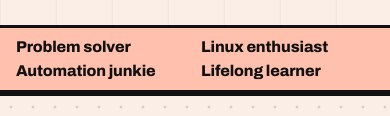
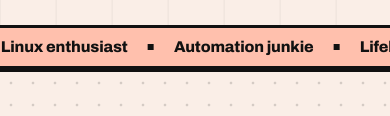
Before and after one commit to shams-27/portfolio, a plain HTML site: page index.html in a window 390 px wide. Shown: the part 464-580 px from the top of the page. Drawn offline with Linux system fonts and the light colour scheme; no server answers.

Commit message:
Add files via upload

```diff
--- a/script.js
+++ b/script.js
@@ -65,6 +65,14 @@ if (backToTopBtn) {
 }
 
 
+// Traits strip: duplicate the list so it can loop seamlessly on small screens
+const stripTrack = document.querySelector('.strip .track');
+if (stripTrack && stripTrack.firstElementChild) {
+    const copy = stripTrack.firstElementChild.cloneNode(true);
+    copy.setAttribute('aria-hidden', 'true');
+    stripTrack.appendChild(copy);
+}
+
 // ---------------------------------------------------------------
 // Google Sheets content: Projects and Skills
 // ---------------------------------------------------------------
@@ -72,8 +80,8 @@ if (backToTopBtn) {
 // values (.csv)" > Publish, then paste each tab's link below. Leave a value as ''
 // to keep whatever is already written in index.html for that section.
 const SHEETS = {
-    projects: 'https://docs.google.com/spreadsheets/d/e/2PACX-1vRXXuVB514-q76YWrnec50cXnoXEU24bUA6PvUFhc7UltmmnEWVFdWD3_GiwPnYXTp8EiRnTktvKeGb/pub?gid=0&single=true&output=csv',
-    skills: 'https://docs.google.com/spreadsheets/d/e/2PACX-1vRXXuVB514-q76YWrnec50cXnoXEU24bUA6PvUFhc7UltmmnEWVFdWD3_GiwPnYXTp8EiRnTktvKeGb/pub?gid=1426459479&single=true&output=csv',
+    projects: '',
+    skills: '',
 };
 
 // Minimal CSV parser (quoted fields, escaped quotes, line breaks inside quotes)
--- a/style.css
+++ b/style.css
@@ -550,6 +550,24 @@ footer p { max-width: 1100px; margin-inline: auto; }
     .back-to-top { width: 42px; height: 42px; right: 0.75rem; bottom: 0.75rem; box-shadow: 3px 3px 0 var(--ink); }
 }
 
+/* Traits strip: a single line on small screens.
+   Motion allowed: it scrolls slowly in a loop. Reduced motion or no JS: swipe sideways. */
+.strip .group[aria-hidden="true"] { display: none; }
+@media (max-width: 859px) {
+    .strip { overflow: hidden; }
+    .strip .track { overflow-x: auto; scrollbar-width: none; }
+    .strip .track::-webkit-scrollbar { display: none; }
+    .strip .group { display: flex; flex-wrap: nowrap; gap: 1.25rem; width: max-content; padding: 0 var(--gutter); }
+    .strip li { white-space: nowrap; }
+    .strip li:not(:last-child)::after { display: block; }   /* bring the separators back */
+}
+@media (max-width: 859px) and (prefers-reduced-motion: no-preference) {
+    .strip .track { display: flex; width: max-content; overflow: visible; animation: strip-scroll 24s linear infinite; }
+    .strip .group, .strip .group[aria-hidden="true"] { display: flex; padding: 0 0.625rem; }
+    .strip li:last-child::after { content: ''; display: block; width: 0.4em; height: 0.4em; background: var(--ink); }
+}
+@keyframes strip-scroll { to { transform: translateX(-50%); } }
+
 /* Mobile menu: coloured, boxed links */
 @media (max-width: 767px) {
     .nav-toggle { background: var(--c1); box-shadow: 3px 3px 0 var(--ink); transition: transform 0.12s, box-shadow 0.12s, background 0.12s; }
```
